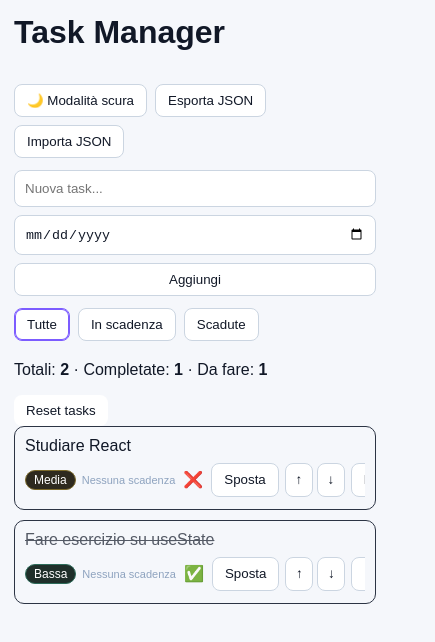
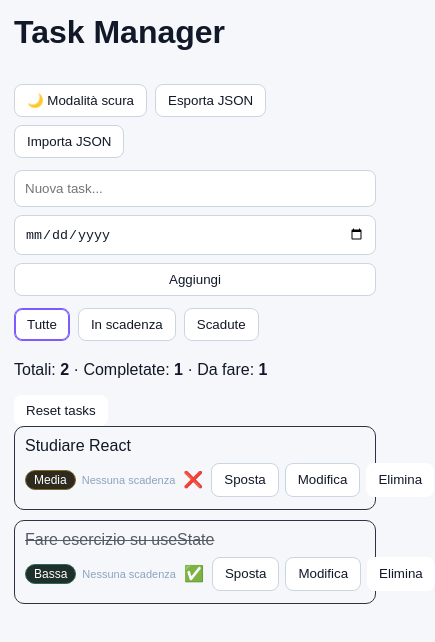
Before and after one commit to iqtron/task-manager, a React (Vite) app: page / in a window 390 px wide. Shown: the top 642 px of the page, 435 px wide, since content can reach past the window. Built offline with nearby package versions, Linux system fonts and the light colour scheme.

Commit message:
Adjust mobile scrolling and simplify task move controls

```diff
--- a/index.html
+++ b/index.html
@@ -2,7 +2,7 @@
 <html lang="it">
   <head>
     <meta charset="UTF-8" />
-    <meta name="viewport" content="width=device-width, initial-scale=1.0" />
+    <meta name="viewport" content="width=device-width, initial-scale=1.0, maximum-scale=5.0, user-scalable=yes" />
     <meta name="description" content="Task Manager React con scadenze, filtri, tema chiaro/scuro e import/export JSON." />
     <title>Task Manager</title>
     <link rel="icon" type="image/svg+xml" href="/favicon.svg" />
--- a/src/App.css
+++ b/src/App.css
@@ -3,7 +3,7 @@ body {
   font-family: Arial, sans-serif;
   background-color: #0f1117;
   color: #e6e6e6;
-  overflow-x: hidden;
+  overflow-x: auto;
 }
 
 body[data-theme="light"] {
@@ -37,7 +37,7 @@ body[data-theme="light"] .task-item.overdue {
   margin: 0 auto;
   padding: 24px;
   min-height: 100vh;
-  overflow-x: hidden;
+  overflow-x: visible;
 }
 
 h1 {
@@ -130,9 +130,8 @@ button:hover {
   gap: 6px;
   cursor: grab;
   flex-wrap: nowrap;
-  overflow-x: auto;
+  overflow: visible;
   white-space: nowrap;
-  -webkit-overflow-scrolling: touch;
 }
 
 .task-controls-row {
@@ -140,7 +139,6 @@ button:hover {
   align-items: center;
   gap: 6px;
   flex-wrap: nowrap;
-  max-width: 100%;
 }
 
 .task-item.dragging {
@@ -151,12 +149,6 @@ button:hover {
   cursor: grab;
   color: #8ea3bf;
   user-select: none;
-}
-
-.move-buttons {
-  display: none;
-  align-items: center;
-  gap: 4px;
 }
 
 .quick-move-target {
@@ -177,12 +169,6 @@ button:hover {
 .quick-move-active {
   border-color: #7c5cff;
   box-shadow: 0 0 0 1px #7c5cff inset;
-}
-
-.move-buttons button {
-  height: 28px;
-  min-width: 28px;
-  padding: 0;
 }
 
 .task-item.overdue {
@@ -356,7 +342,7 @@ button.danger:hover {
   .task-item {
     display: grid;
     grid-template-columns: 1fr;
-    overflow: hidden;
+    overflow: visible;
     white-space: normal;
     cursor: default;
     gap: 8px;
@@ -374,19 +360,14 @@ button.danger:hover {
 
   .task-controls-row {
     grid-row: 2;
-    overflow-x: auto;
+    overflow: visible;
     white-space: nowrap;
-    width: 100%;
+    width: max-content;
     padding-bottom: 2px;
-    -webkit-overflow-scrolling: touch;
   }
 
   .drag-hint {
     display: none;
-  }
-
-  .move-buttons {
-    display: inline-flex;
   }
 
   .task-item button.quick-move-trigger {
--- a/src/App.jsx
+++ b/src/App.jsx
@@ -198,24 +198,6 @@ export default function App() {
     setDraggedTaskId(null);
   }
 
-  function moveTask(id, direction) {
-    setTasks((prevTasks) => {
-      const ordered = [...prevTasks].sort((a, b) => (a.order ?? 0) - (b.order ?? 0));
-      const index = ordered.findIndex((task) => task.id === id);
-      if (index < 0) return prevTasks;
-
-      const targetIndex = direction === "up" ? index - 1 : index + 1;
-      if (targetIndex < 0 || targetIndex >= ordered.length) return prevTasks;
-
-      const next = [...ordered];
-      [next[index], next[targetIndex]] = [next[targetIndex], next[index]];
-      const withOrder = next.map((task, idx) => ({ ...task, order: idx }));
-
-      const byId = new Map(withOrder.map((task) => [task.id, task]));
-      return prevTasks.map((task) => byId.get(task.id) ?? task);
-    });
-  }
-
   function startQuickMove(id) {
     setQuickMoveSourceId((prev) => (prev === id ? null : id));
   }
@@ -343,7 +325,6 @@ export default function App() {
           onEdit={editTask}
           onPriorityChange={changePriority}
           onReorderTask={reorderTasks}
-          onMoveTask={moveTask}
           onStartQuickMove={startQuickMove}
           onPlaceTaskRelative={placeTaskRelative}
           quickMoveSourceId={quickMoveSourceId}
--- a/src/components/TaskItem.jsx
+++ b/src/components/TaskItem.jsx
@@ -51,7 +51,7 @@ function getDueStatus(value, done) {
   return null;
 }
 
-function TaskItem({ task, index, total, onToggle, onDelete, onEdit, onPriorityChange, onReorderTask, onMoveTask, onStartQuickMove, onPlaceTaskRelative, quickMoveSourceId, onDragStart, isDragging, draggedTaskId }) {
+function TaskItem({ task, onToggle, onDelete, onEdit, onPriorityChange, onReorderTask, onStartQuickMove, onPlaceTaskRelative, quickMoveSourceId, onDragStart, isDragging, draggedTaskId }) {
   const [isEditing, setIsEditing] = useState(false);
   const [draftText, setDraftText] = useState(task.text);
   const [draftDueDate, setDraftDueDate] = useState(task.dueDate ?? "");
@@ -182,24 +182,6 @@ function TaskItem({ task, index, total, onToggle, onDelete, onEdit, onPriorityCh
                 </button>
               </div>
             ) : null}
-            <div className="move-buttons" aria-label="Riordina task">
-              <button
-                type="button"
-                onClick={() => onMoveTask?.(task.id, "up")}
-                disabled={index === 0}
-                title="Sposta su"
-              >
-                ↑
-              </button>
-              <button
-                type="button"
-                onClick={() => onMoveTask?.(task.id, "down")}
-                disabled={index === total - 1}
-                title="Sposta giù"
-              >
-                ↓
-              </button>
-            </div>
             <button onClick={startEdit}>Modifica</button>
             <button className="danger" onClick={() => onDelete(task.id)}>
               Elimina
--- a/src/components/TaskList.jsx
+++ b/src/components/TaskList.jsx
@@ -1,24 +1,21 @@
 import TaskItem from "./TaskItem";
 
-function TaskList({ tasks, onToggle, onDelete, onEdit, onPriorityChange, onReorderTask, onMoveTask, onStartQuickMove, onPlaceTaskRelative, quickMoveSourceId, onDragStart, draggedTaskId }) {
+function TaskList({ tasks, onToggle, onDelete, onEdit, onPriorityChange, onReorderTask, onStartQuickMove, onPlaceTaskRelative, quickMoveSourceId, onDragStart, draggedTaskId }) {
   if (tasks.length === 0) {
     return <p>Nessuna task da mostrare.</p>;
   }
 
   return (
     <ul className="task-list">
-      {tasks.map((task, index) => (
+      {tasks.map((task) => (
         <TaskItem
           key={task.id}
           task={task}
-          index={index}
-          total={tasks.length}
           onToggle={onToggle}
           onDelete={onDelete}
           onEdit={onEdit}
           onPriorityChange={onPriorityChange}
           onReorderTask={onReorderTask}
-          onMoveTask={onMoveTask}
           onStartQuickMove={onStartQuickMove}
           onPlaceTaskRelative={onPlaceTaskRelative}
           quickMoveSourceId={quickMoveSourceId}
```
